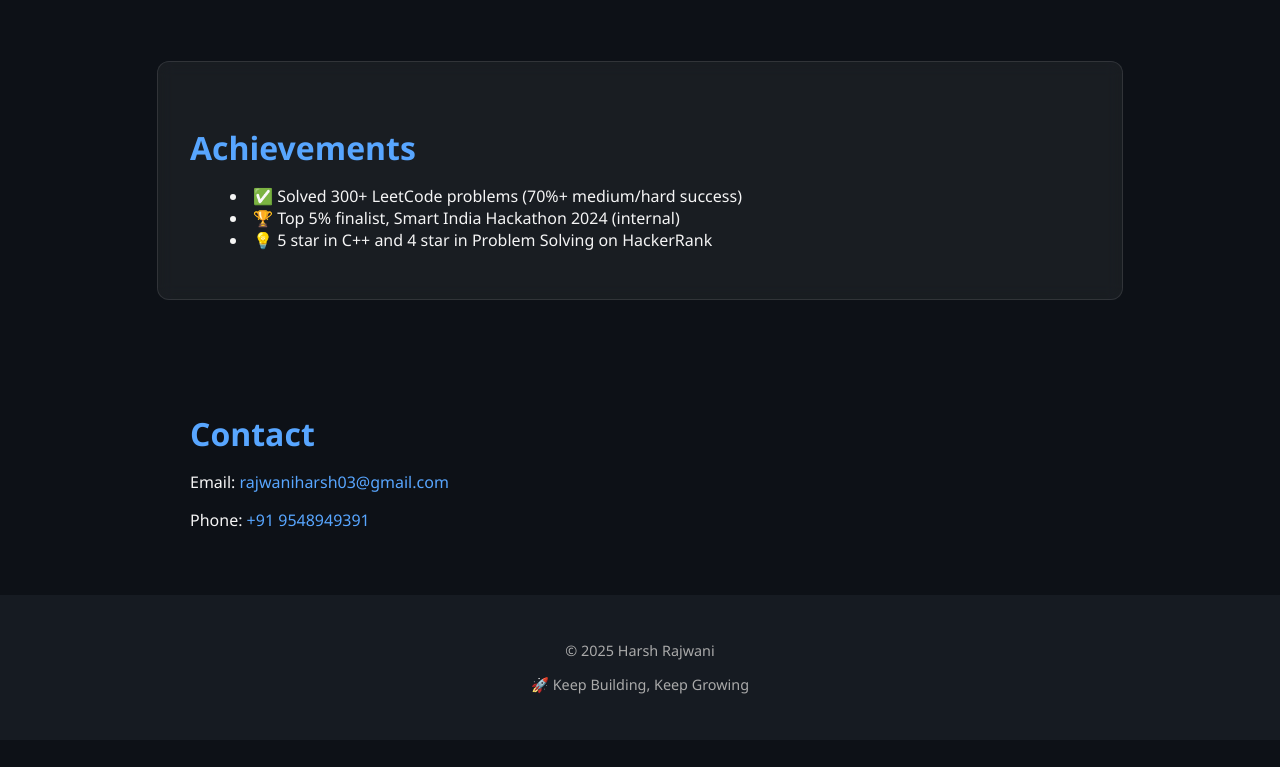
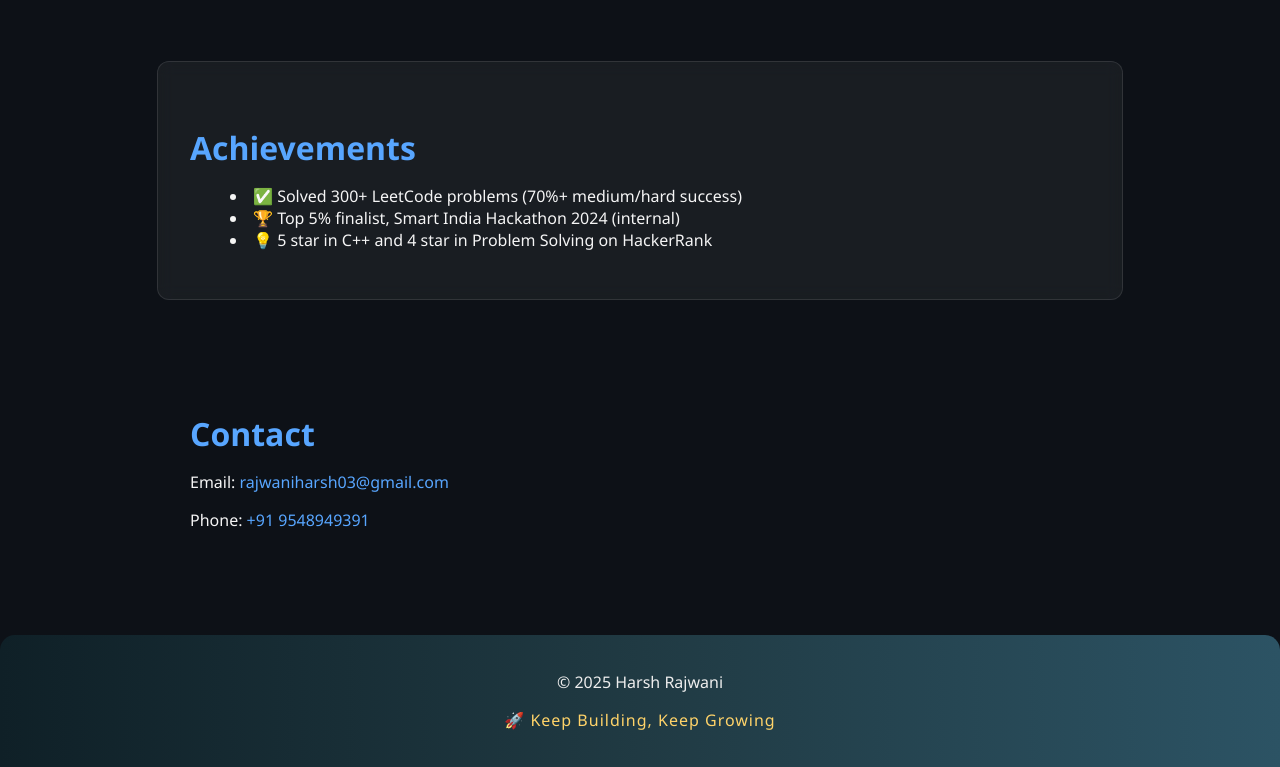
Before and after one commit to harsh-19coder/harsh-portfolio, a plain HTML site: page harsh-portfolio/index.html in a window 1280 px wide. Shown: the part 1897-2664 px from the top of the page. Before the commit the page ends 2637 px from the top, so only its background shows below. Drawn offline with Linux system fonts and the light colour scheme.

Commit message:
Update style.css

```diff
--- a/harsh-portfolio/style.css
+++ b/harsh-portfolio/style.css
@@ -123,16 +123,20 @@ a:hover {
   margin-bottom: 2rem;
 }
 
+
 footer {
+  background: linear-gradient(90deg, #0f2027, #203a43, #2c5364);
+  color: #eee;
   text-align: center;
-  padding: 2rem;
-  background: var(--secondary);
-  font-size: 0.9rem;
-  color: #aaa;
+  padding: 20px 10px;
+  margin-top: 40px;
+  border-top-left-radius: 15px;
+  border-top-right-radius: 15px;
 }
-footer .tech-thought {
-  margin-top: 0.5rem;
-  font-style: italic;
-  font-size: 0.85rem;
-  color: #bbb;
+
+footer .motto {
+  margin-top: 6px;
+  font-weight: 500;
+  letter-spacing: 1px;
+  color: #ffd369;
 }
```
